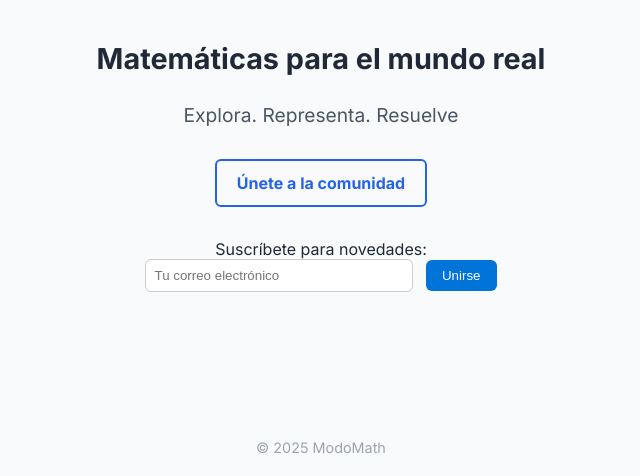
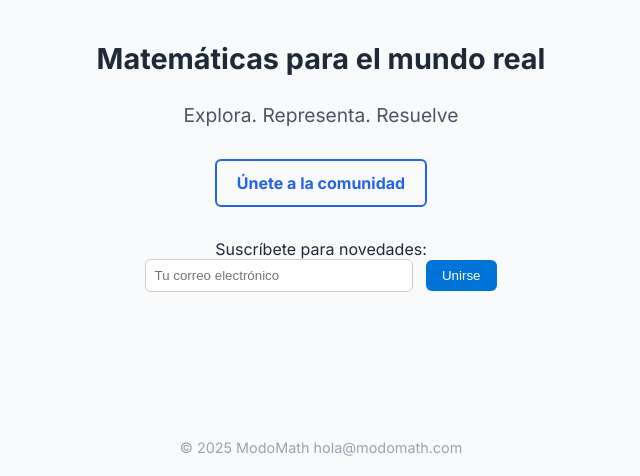
Before and after one commit to Modomath/Modomath, a plain HTML site: page index.html in a window 1280 px wide. Shown: the part 324-800 px from the top of the page, without its empty margins (319-959 px from the left). Drawn offline with Linux system fonts and the light colour scheme.

Commit message:
Update index.html

```diff
--- a/index.html
+++ b/index.html
@@ -80,7 +80,7 @@
   <h1>Matemáticas para el mundo real</h1>
   <p class="subtitle">Explora. Representa. Resuelve</p>
   <a href="https://formspree.io/f/mzzrlkjr" class="email-signup">Únete a la comunidad</a>
-  <footer>© 2025 ModoMath</footer>
+  <footer>© 2025 ModoMath      hola@modomath.com</footer>
 </body>
 </html>
 <form action="https://formspree.io/f/mzzrlkjr" method="POST">
```
